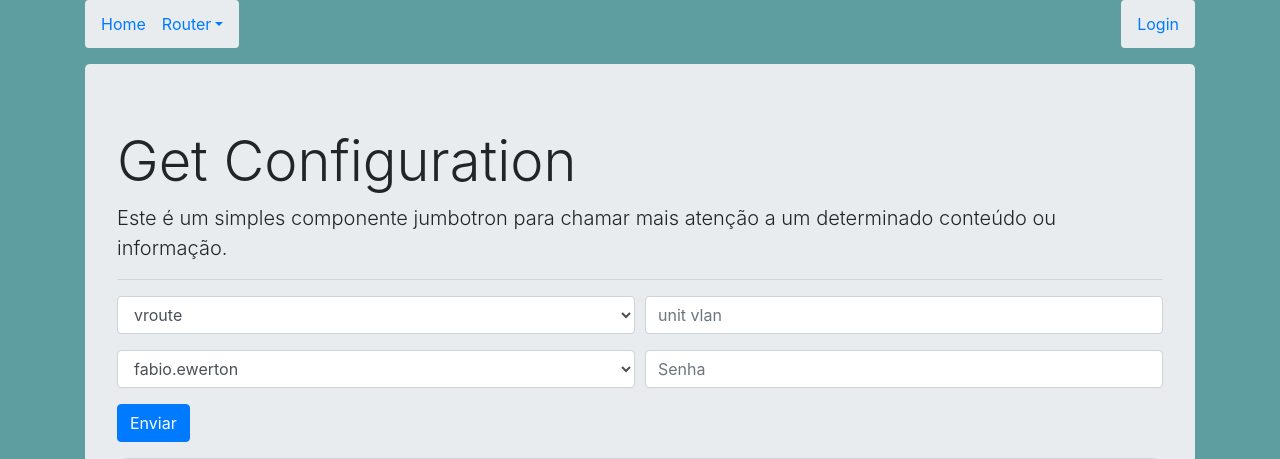
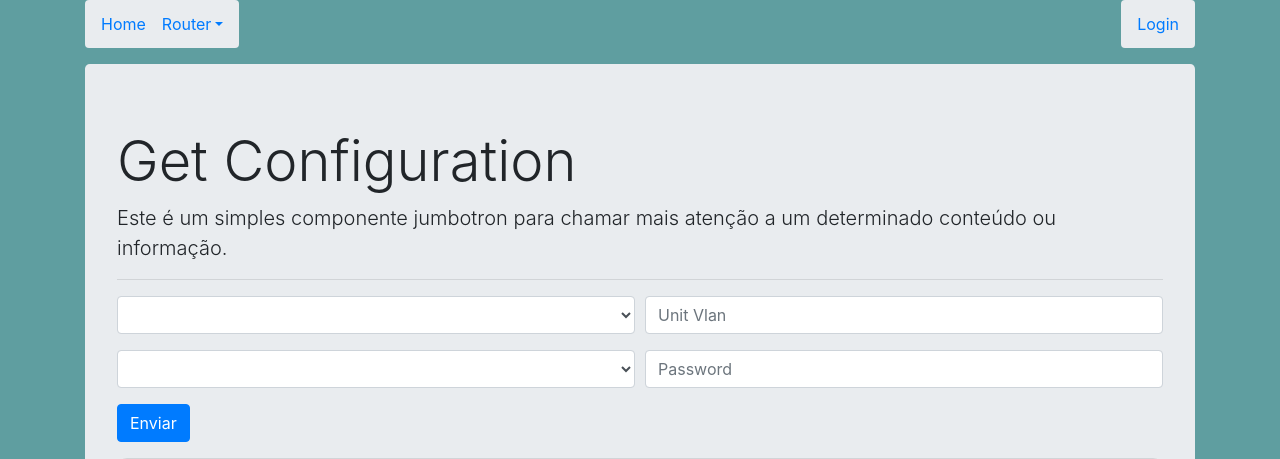
Before and after one commit to fabioew89/dev-auto.clickip.com.br, a Flask app: page /network/get_interface_configuration in a window 1280 px wide. Shown: the top 459 px of the page. Run offline with Flask 3, Linux system fonts and the light colour scheme; lists and menus that the app fills with data are empty; parts of the project's set-up code (start-up, migrations or seed data) failed here and were passed over; some libraries are stand-ins or nearby versions.

Commit message:
app/templates/router/get_interface_configuration.h

```diff
--- a/app/templates/router/get_interface_configuration.html
+++ b/app/templates/router/get_interface_configuration.html
@@ -11,37 +11,32 @@
     <div class="form-row">
         <!-- Routers -->
         <div class="form-group col">
-            <label for="fhost" hidden>Selecione um Router</label>
-            <select name="fhost" id="fhost" class="form-control">
-                <option value="143.137.92.254">vroute</option>
-                <option value="170.84.29.254">bgp</option>
+            <select name="hostname" id="hostname" class="form-control">
+                {% for device in devices %}
+                <option value="{{device.ip_address}}">{{device.hostname}}</option>
+                {% endfor %}
             </select>
         </div>
 
         <!-- Unit/Vlan -->
         <div class="form-group col">
-            <label for="funit" hidden>Informe a interface do cliente.</label>
-            <input type="number" class="form-control" name="funit" id="funit" placeholder="unit vlan" required>
+            <input type="number" class="form-control" name="unit" id="unit" placeholder="Unit Vlan" required>
         </div>
     </div>
 
     <div class="form-row">
         <!-- Usuários -->
         <div class="form-group col">
-            <label for="fusername" hidden>Selecione o usuário.</label>
-            <select name="fusername" id="fusername" class="form-control">
-                <label for="fusername">Selecione um usuário</label>
-                <option value="fabio.ewerton">fabio.ewerton</option>
-                <option value="glicia.santos">glicia.santos</option>
-                <option value="leo.duarte">leo.duarte</option>
-                <option value="roger.ochiai">roger.ochiai</option>
+            <select name="username" id="username" class="form-control">
+                {% for user in users %}
+                <option value="{{user.username}}">{{user.username}}</option>
+                {% endfor %}
             </select>
         </div>
 
         <!-- Passwords -->
         <div class="form-group col">
-            <label for="fpassword" hidden>Senha</label>
-            <input type="password" class="form-control" name="fpassword" id="fpassword" placeholder="Senha" required>
+            <input type="password" class="form-control" name="password" id="password" placeholder="Password" required>
         </div>
     </div>
 
```
